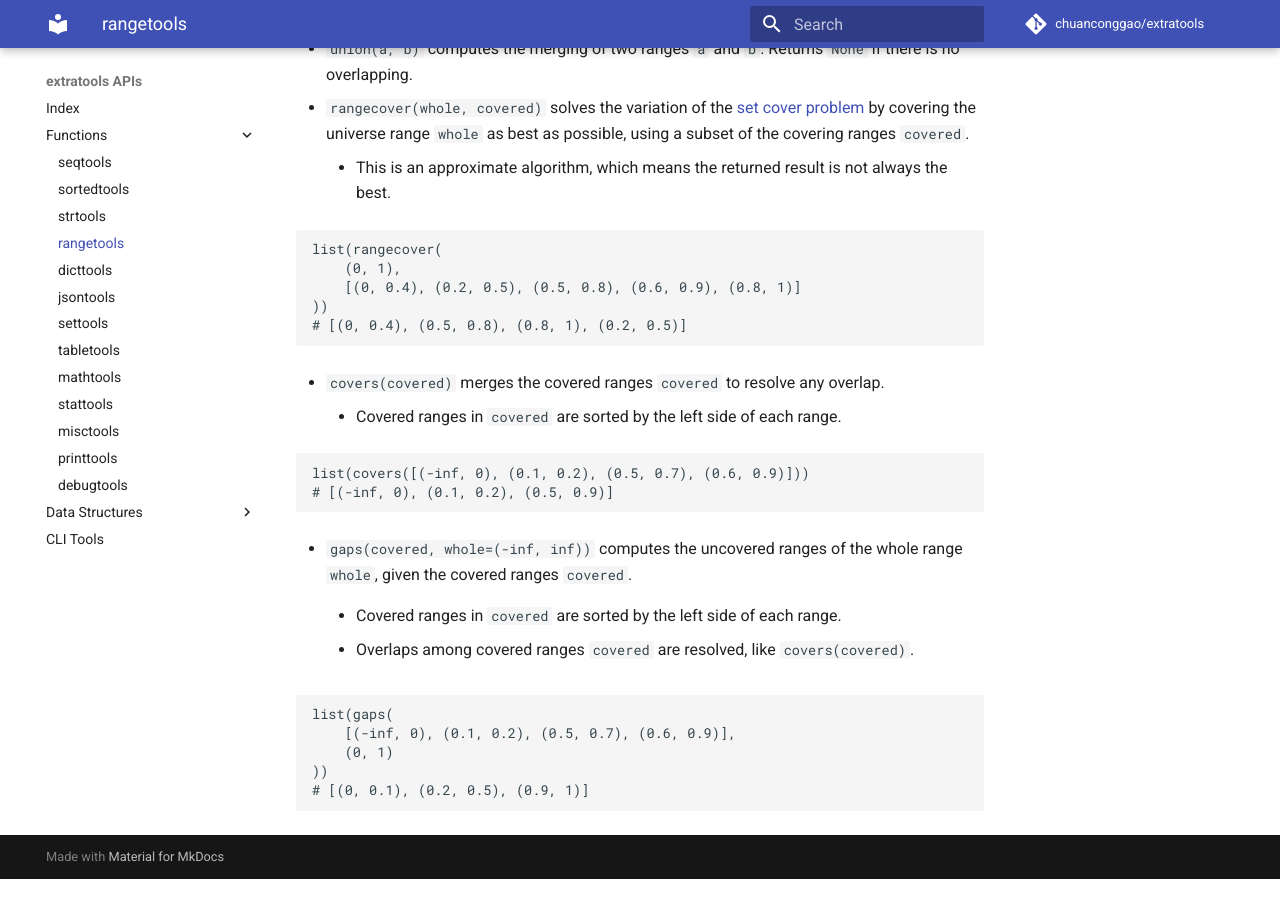
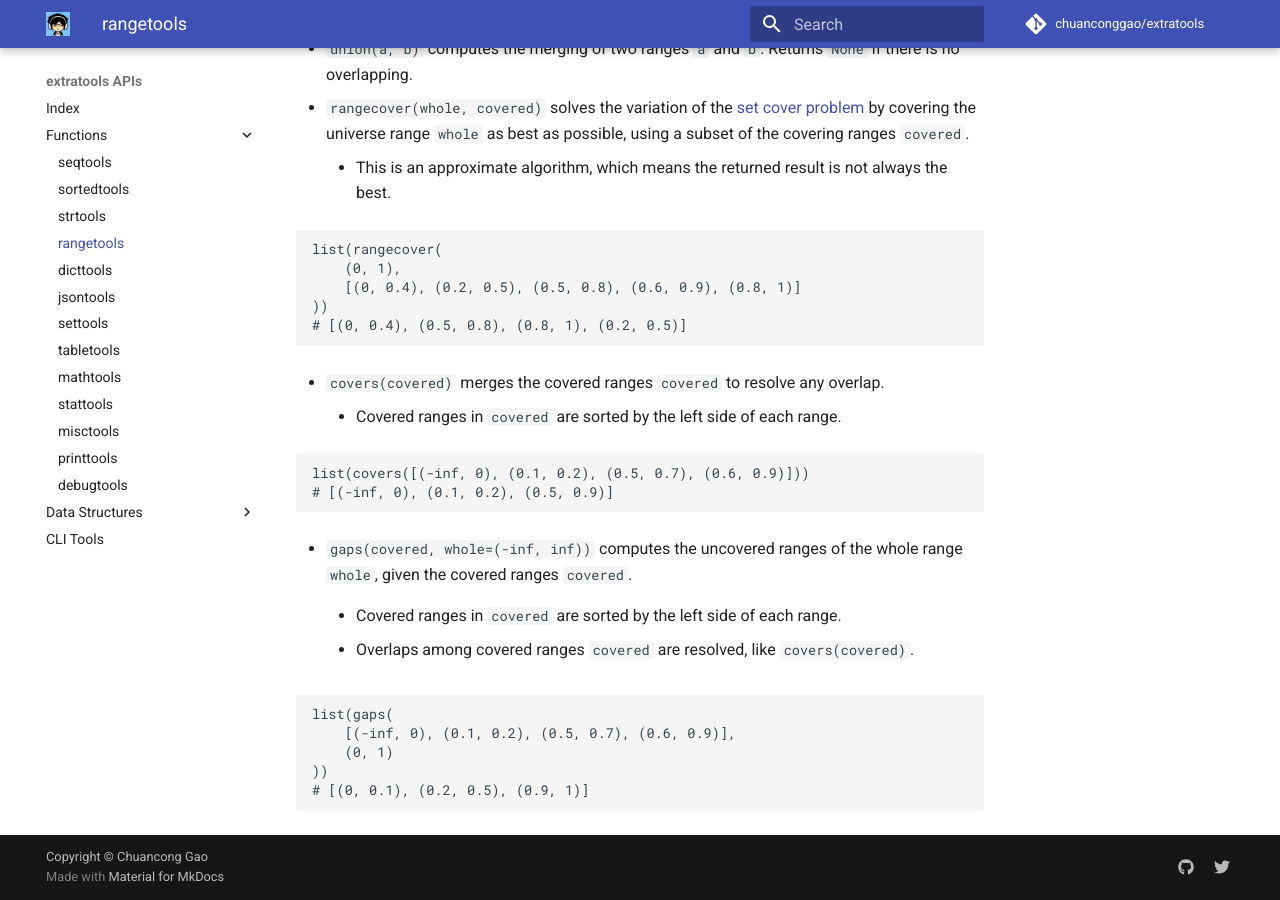
Before and after one commit to chuanconggao/extratools, an MkDocs documentation site: the page built from docs/functions/rangetools.md, in a window 1280 px wide and 900 px high, scrolled down 1134 px. Built offline with MkDocs 1.6.1 and Material for MkDocs 9.7.7, drawn with Linux system fonts in a browser that asks for light colours; comment, search, counter and statistics services are not loaded; old or Windows-style settings are respelled for this version of MkDocs; before the commit the page ends 2013 px from its top, so only the background shows below that.

Commit message:
Tweak docs

```diff
--- a/docs/functions/rangetools.md
+++ b/docs/functions/rangetools.md
@@ -24,7 +24,7 @@ Tools for querying ranges.
 
 - `rangequery(keyvalues, query, func=min)` efficiently finds the best value from the covered values in `keyvalues`, if each key in `keyvalues` is within the query range `query`.
 
-    - Implemented by [SegmentTree](datastructures.md#segmenttree) to solve the [range minimum query](https://en.wikipedia.org/wiki/Range_minimum_query) problem.
+    - Implemented by [SegmentTree](/datastructures/segmenttree.md) to solve the [range minimum query](https://en.wikipedia.org/wiki/Range_minimum_query) problem.
 
     - `func` defines how the best value is computed, and defaults to `min` for minimum value.
 
--- a/mkdocs.yml
+++ b/mkdocs.yml
@@ -1,9 +1,27 @@
 site_name: extratools APIs
 
-theme: material
+repo_name: chuanconggao/extratools
+repo_url: https://github.com/chuanconggao/extratools
+
+copyright: "Copyright © Chuancong Gao"
+
+extra:
+    social:
+        - type: github
+          link: https://github.com/chuanconggao
+
+        - type: twitter
+          link: https://twitter.com/chuancong
+
+theme:
+    name: material
+    language: en
+    logo: favicon.jpg
+    favicon: favicon.jpg
 
 pages:
     - Index: index.md
+
     - Functions:
         - seqtools: functions/seqtools.md
         - sortedtools: functions/sortedtools.md
@@ -18,11 +36,10 @@ pages:
         - misctools: functions/misctools.md
         - printtools: functions/printtools.md
         - debugtools: functions/debugtools.md
+
     - Data Structures:
         - disjointsets.DisjointSets: datastructures/disjointsets.md
         - defaultlist.DefaultList: datastructures/defaultlist.md
         - segmenttree.SegmentTree: datastructures/segmenttree.md
+
     - CLI Tools: cli.md
-
-repo_name: "chuanconggao/extratools"
-repo_url: "https://github.com/chuanconggao/extratools"
```
Also changed, not shown: docs/favicon.jpg (added).
